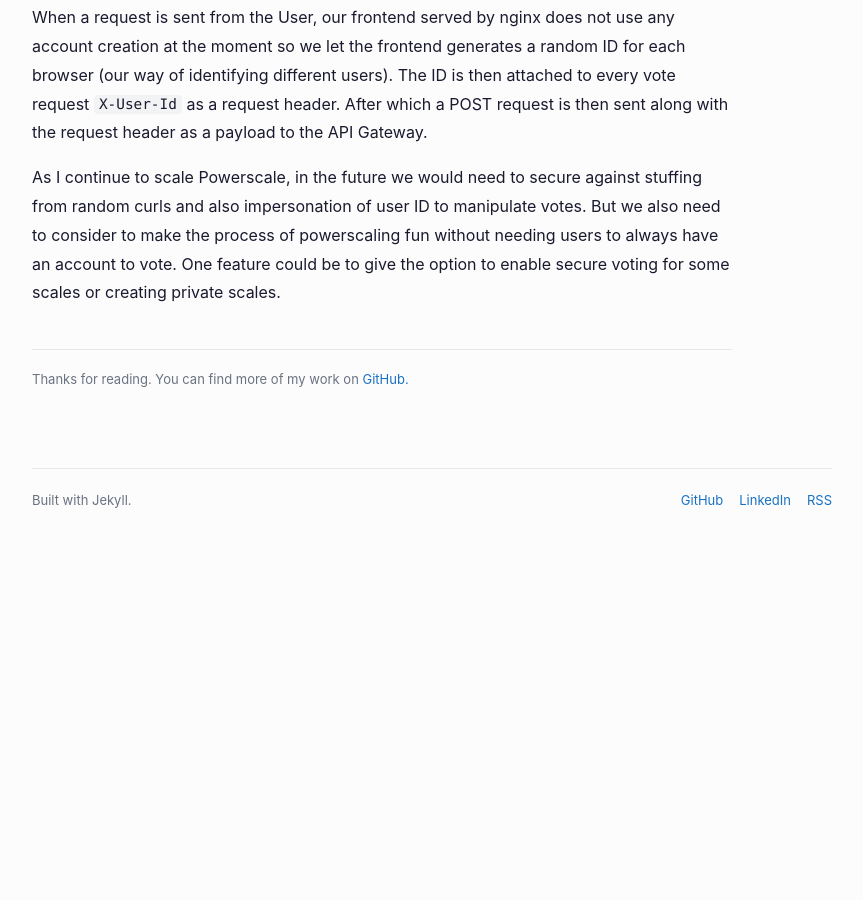
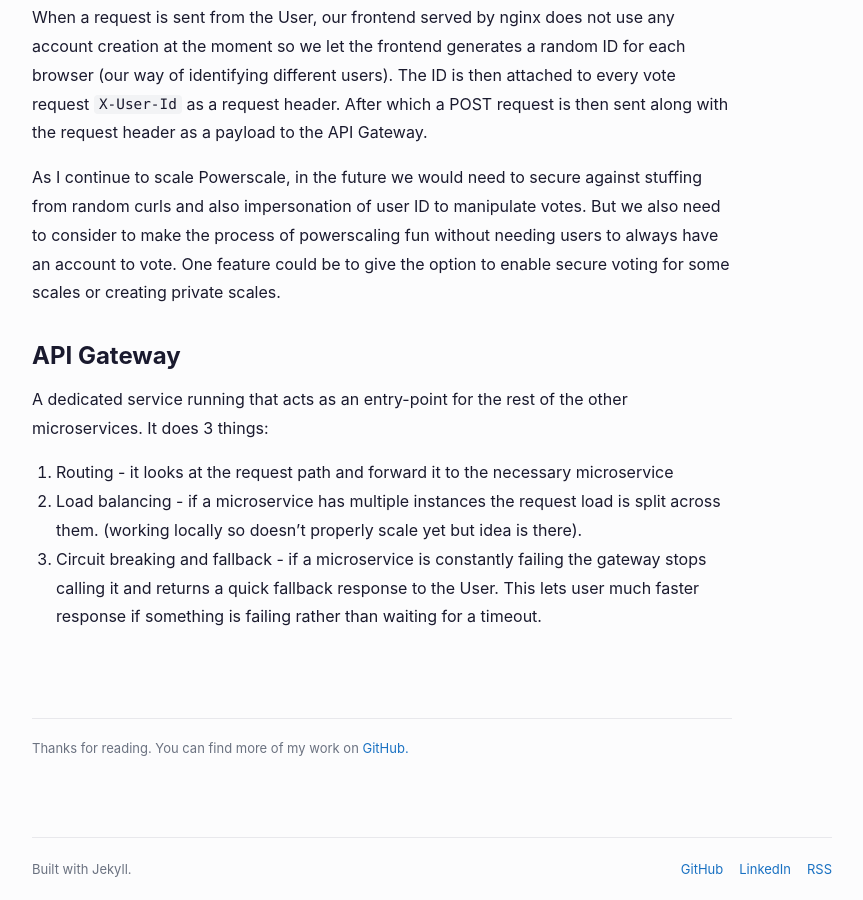
Before and after one commit to vichekaoeun/vichekaoeun.github.io, a Jekyll site: the page built from _posts/2026-11-17-building-powerscale.md, in a window 1280 px wide and 900 px high, scrolled down 1391 px. Shown: the whole window, without its empty margins (208-1071 px from the left). Built offline with Jekyll 4.4.1, drawn with Linux system fonts in a browser that asks for light colours; before the commit the page ends 1922 px from its top, so only the background shows below that.

Commit message:
Update _posts/2026-11-17-building-powerscale.md (via Pages CMS)

```diff
--- a/_posts/2026-11-17-building-powerscale.md
+++ b/_posts/2026-11-17-building-powerscale.md
@@ -23,3 +23,15 @@ I want to make this post more about the technical aspect of Powerscale rather th
 When a request is sent from the User, our frontend served by nginx does not use any account creation at the moment so we let the frontend generates a random ID for each browser (our way of identifying different users). The ID is then attached to every vote request `X-User-Id` as a request header. After which a POST request is then sent along with the request header as a payload to the API Gateway.
 
 As I continue to scale Powerscale, in the future we would need to secure against stuffing from random curls and also impersonation of user ID to manipulate votes. But we also need to consider to make the process of powerscaling fun without needing users to always have an account to vote. One feature could be to give the option to enable secure voting for some scales or creating private scales.
+
+## API Gateway
+
+A dedicated service running that acts as an entry-point for the rest of the other microservices. It does 3 things:
+
+1. Routing - it looks at the request path and forward it to the necessary microservice
+2. Load balancing - if a microservice has multiple instances the request load is split across them. (working locally so doesn't properly scale yet but idea is there).
+3. Circuit breaking and fallback - if a microservice is constantly failing the gateway stops calling it and returns a quick fallback response to the User. This lets user much faster response if something is failing rather than waiting for a timeout.
+
+
+
+&nbsp;
```
